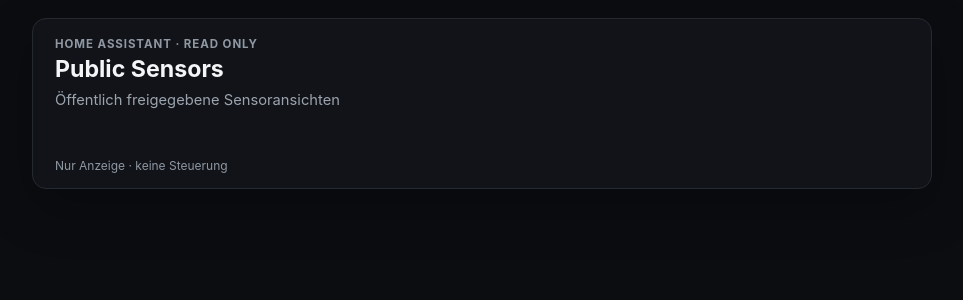
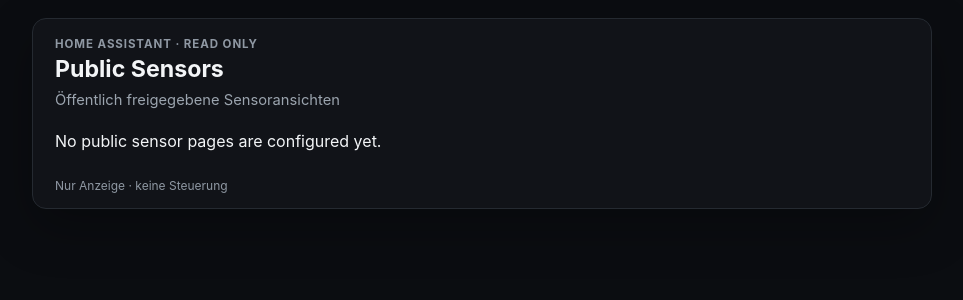
Before and after one commit to ErnstFinkAG/ha_add-ons, a Flask app: template public_sensors/templates/directory.html in a window 1280 px wide. Shown: the top 300 px of the page, without its empty margins (158-1121 px from the left). Run offline with Flask 3, Linux system fonts and the light colour scheme; the template is opened without the code that fills it, so the values that code supplies are empty; some libraries are stand-ins or nearby versions.

Commit message:
Sanitize templates/directory.html

```diff
--- a/public_sensors/templates/directory.html
+++ b/public_sensors/templates/directory.html
@@ -24,6 +24,10 @@
           <span class="sensor-link-title">{{ page.name }}</span>
           <span class="sensor-link-path">/{{ page.path }}/</span>
         </a>
+        {% else %}
+        <div class="empty-state">
+          No public sensor pages are configured yet.
+        </div>
         {% endfor %}
       </nav>
 
```
